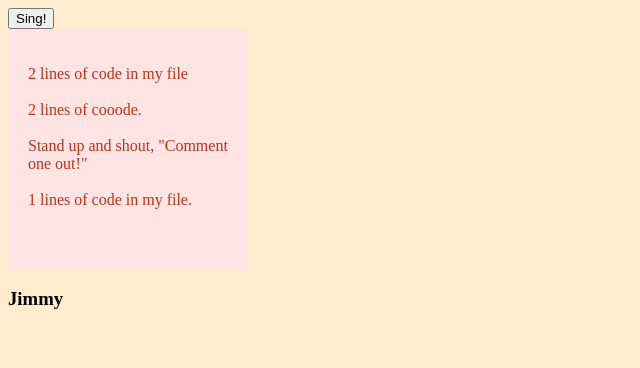
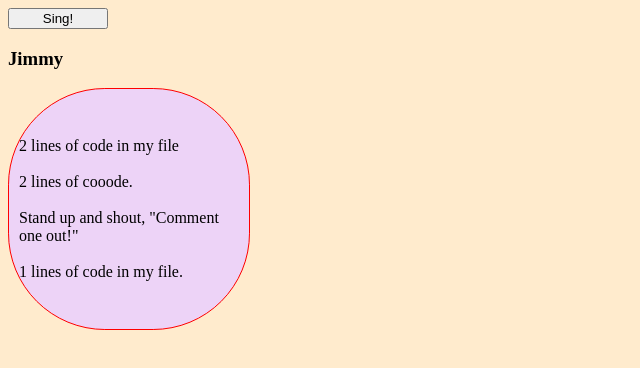
Before and after one commit to adammathewvaughn/99linesOfCodePt2, a plain HTML site: page index.html in a window 1280 px wide. Both pictures are taken after a click on the button "Sing!". Shown: the whole page, without its empty margins (0-640 px from the left). Drawn offline with Linux system fonts and the light colour scheme.

Commit message:
messed with styling, loop still broken

```diff
--- a/scripts.js
+++ b/scripts.js
@@ -1,23 +1,31 @@
 document.addEventListener("DOMContentLoaded", function () {
     document.body.style.backgroundColor = "blanchedalmond";
     let friendsdiv = document.createElement("div");
+  //adds div to body
     friendsdiv.className = "friendsdiv";
     let para = document.createElement("p");
+    friendsdiv.appendChild(para); //adds paragrapgh to div
     let h3 = document.createElement("h3");
+     //adds h3 to body
     let button = document.createElement("button");
     document.body.appendChild(button);
     button.innerText = "Sing!";
+    let lines = "lines";
     let friendslist = ["Tom", "John", "Bobby", "Tim", "Jimmy",];
 
 
     button.addEventListener("click", function () {
-        for (let i = 0; i < friendslist.length; i++) {
-            h3.textContent = friendslist[i];
+    for (let i = 0; i < friendslist.length; i++) {
+            h3.innerText = friendslist[i];
+            document.body.appendChild(h3);
+            document.body.appendChild(friendsdiv);
 
-            document.body.appendChild(friendsdiv); //adds div to body
-            document.body.appendChild(h3); //adds h3 to body
-            friendsdiv.appendChild(para); //adds paragrapgh to div
             for (let count = 99; count > 1; count--) { //counts down from 99 to 1 if count is greater than 1
+                let theSong = `${count} ${lines} of code in my file \n
+                 ${count} ${lines} of cooode.\n
+                 Stand up and shout, "Comment one out!" \n
+                 ${count - 1} ${lines} of code in my file.\n`;
+                para.innerText = theSong;
                 if (count == 1) {
                     lines = "line";
                 }
@@ -28,17 +36,28 @@ document.addEventListener("DOMContentLoaded", function () {
                 else {
                     lines = "lines";
                 }
-                let theSong = `${count} ${lines} of code in my file \n
-                 ${count} ${lines} of cooode.\n
-                 Stand up and shout, "Comment one out!" \n
-                 ${count - 1} ${lines} of code in my file.\n`;
-                para.innerText = theSong;
             };
         };
-    });
+        });
 });
 
 
+//  var friends = ['Bill','Bob','Jim','Jimmy','Charles'];
+// for (var i = 0; i< friends.length; i++){
+//     console.log("\n" + friends[i].toUpperCase() + ": ");
+//     for (var j = 99; j > 1; j--){
+//         console.log(" " + String(j) + " lines of code in the file "+String(j)+" lines of code;  " + friends[i] + " strikes one out, clears it all out," + String(j-1) + " more lines of code in the file.");
+//     for (var j = 99; j > 0; j--){
+//         if(j>2){
+//             console.log(" " + j + " lines of code in the file "+j+" lines of code, " + friends[i] + " strikes one out, clears it all out," + (j-1) + " more lines of code in the file.");
+//         }else if(j === 2){
+//             console.log(" " + j + " lines of code in the file " + j + " lines of code, " + friends[i] + " strikes one out, clears it all out," + (j-1) + " more line of code in the file.");
+//         }else{
+//            console.log(" " + j +  " line of code in the file, " + j + " line of code,  "+ friends[i]+  " strikes one out, clears it all out, no more lines of code in the file.");
+//         }
+//     }
+//    console.log(" 1 line of code in the file, 1 line of code;  "+ friends[i]+  " strikes one out, clears it all out, no more lines of code in the file.");
+// }
 
 
 
--- a/styles.css
+++ b/styles.css
@@ -1,16 +1,30 @@
+button {
+max-width: 100px;
+}
+body {
+    display: flex;
+    flex-direction: column;
+}
 .friendsdiv {
-    background-color: #ffe4e4;
+    display: flex;
+    flex-direction: column;
+    background-color: #edd3f7;
     padding: 10px;
-    border: 1px ;
+    border: 1px solid red;
+    border-radius: 40%;
     width: 220px;
     height: 220px;
     z-index: 0;
 }
 
 p {
-    color: #be3219;
-    padding: 10px;
-    border: 1px ;
+    display: flex;
+    flex-direction: column;
+  align-items: center;
+    justify-content: space-evenly;
+    color: #000000;
+
+
     width: 220px;
     height: 220px;
 }
```
Also changed, not shown: 1 other file.
